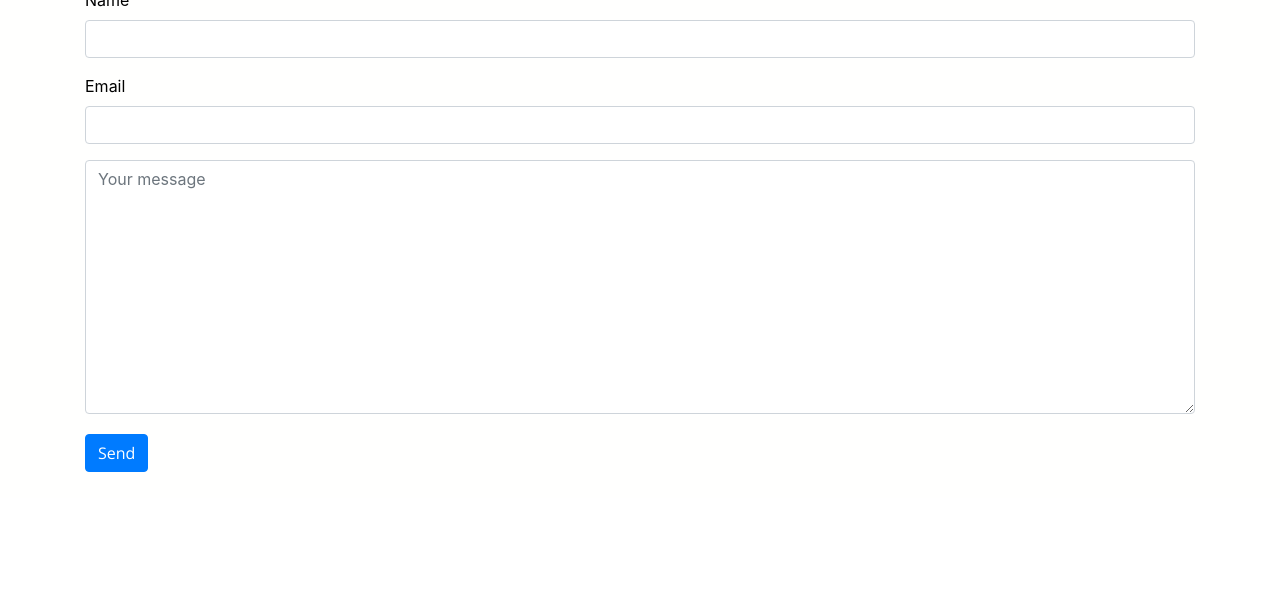
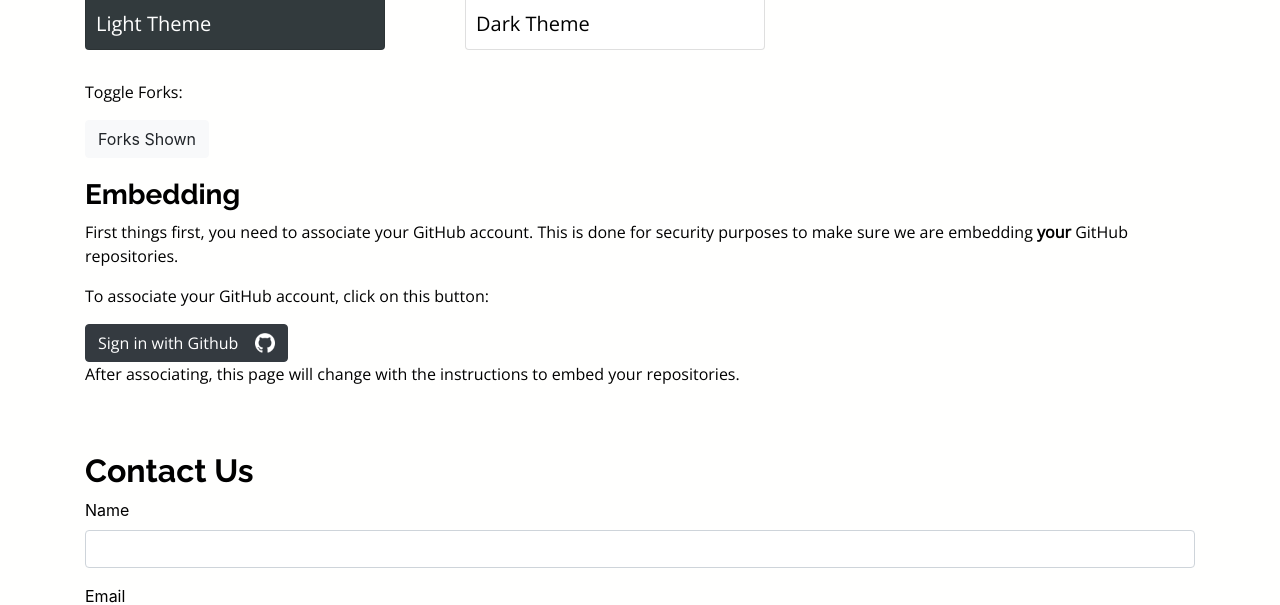
Before and after one commit to N1ght-Owls/reposi, a Flask app: page /docs in a window 1280 px wide. Shown: the part 605-1210 px from the top of the page. Before the commit the page ends 1077 px from the top, so only its background shows below. Run offline with Flask 2, Linux system fonts and the light colour scheme; some libraries are stand-ins or nearby versions.

Commit message:
Customization option changes

```diff
--- a/static/custom.css
+++ b/static/custom.css
@@ -219,3 +219,15 @@ pre {
   background: rgba(242, 242, 242, 0.2);
 }
 }
+
+.card {
+  outline: thin;
+  border: thin;
+  overflow: hidden;
+  transition: 0.2s;
+
+}
+img{
+  outline: thin;
+  border: thin;
+}
--- a/templates/docs.html
+++ b/templates/docs.html
@@ -15,6 +15,29 @@
         show you how to embed your GitHub information into your personal
         website.
     </p>
+    <h3>Customization</h3>
+    <p>Preview below embed instructions</p>
+    <div class="row" style="margin-bottom: 30px;">
+
+        <div class="col-md-4">
+            <div class="card" style=" width: 300px; background-color: #323a3d; color:white; cursor: pointer !important;" onclick="changeTheme('Light')" id="#lightButton">
+            <img src="/static/light.png" height="250px" width="300px" style="margin-left:-1px; margin-top: -1px;"><img>
+            <p style="margin-left: 10px; margin-top: 10px; margin-bottom: 10px; font-size: 20px;">Light Theme</p>
+            </div>
+        </div>
+        <div class="col-md-4">
+            <div class="card" style=" width: 300px; cursor: pointer !important; color:black;" id="#darkButton" onclick="changeTheme('Dark')">
+            <img src="/static/dark.png" height="250px" width="300px" style="margin-left:-1px; margin-top: -1px;"><img>
+            <p style="margin-left: 10px; margin-top: 10px; margin-bottom: 10px; font-size: 20px;">Dark Theme</p>
+            </div>
+        </div>
+    </div>
+        <div class="row">
+        <div class="col-md-2">
+            <p>Toggle Forks:</P>
+            <button class="btn btn-light" onclick="displayForks(this)" style="margin-bottom:20px;">Forks Shown</button>
+        </div>
+    </div>
     <h3>Embedding</h3>
     {% if token != None %}
     <p>
@@ -28,16 +51,9 @@
         on your website to display your widget and also auto resize to fit. This is what it looks like:
     </p>
     <div>
-    <div class="row">
-        <div class="col-md-2">
-            <p>Toggle theme:</P>
-            <button class="btn btn-light" onclick="changeTheme(this)" style="margin-bottom:20px;">Light Theme</button>
-        </div>
-        <div class="col-md-2">
-            <p>Toggle Forks:</P>
-            <button class="btn btn-light" onclick="displayForks(this)" style="margin-bottom:20px;">Forks Shown</button>
-        </div>
-    </div>
+
+         <!-- <button class="btn btn-light" onclick="changeTheme(this)" style="margin-bottom:20px;">Light Theme</button> -->
+
 
 
         <script src="https://cdnjs.cloudflare.com/ajax/libs/iframe-resizer/4.2.10/iframeResizer.min.js"></script>
@@ -59,11 +75,27 @@
     <script>
         var theme = "light";
         var forks = "shown";
-        function changeTheme(btn) {
+        var color = "light";
+        var darkbtn = document.getElementById("#darkButton")
+        var lightbtn = document.getElementById("#lightButton")
+        function changeTheme(color) {
 
-            if (btn.innerHTML == "Dark Theme") {
-                btn.innerHTML = "Light Theme";
-                btn.classList = "btn btn-light";
+            if (color == "Dark") {
+                lightbtn.style = "width: 300px; cursor: pointer !important; color:black !important;"
+                darkbtn.style = " width: 300px; background-color: #323a3d; color:white; cursor: pointer !important;"
+                theme = "dark";
+                document.getElementById("embed").innerHTML = `&ltscript src="https://cdnjs.cloudflare.com/ajax/libs/iframe-resizer/4.2.10/iframeResizer.min.js"&gt&lt/script&gt
+&ltiframe src="{{hostname}}/widget/{{username}}?token={{token}}&theme=`+theme+`&forks=`+forks+`" allowtransparency="true"
+style="width:100%;border:none;overflow:hidden;" id="GitHubIframe"&gt&lt/iframe&gt
+&ltscript src="{{hostname}}/static/iframe.js"&gt&lt/script&gt`
+                document.getElementsByTagName("iframe")[0].src = "{{hostname}}/widget/{{username}}?token={{token}}&theme="+theme+"&fork"+forks;
+                document.getElementById("plainLink").innerHTML = "{{hostname}}/widget/{{username}}?token={{token}}&theme="+theme+"&fork"+forks;
+                Prism.highlightAll()
+                document.getElementsByTagName("iframe").contentWindow.location.reload();
+            }
+            else {
+                darkbtn.style = "width: 300px; cursor: pointer !important;  color:black !important;"
+                lightbtn.style = " width: 300px; background-color: #323a3d; color:white; cursor: pointer !important;"
                 theme = "light";
                 document.getElementById("embed").innerHTML = `&ltscript src="https://cdnjs.cloudflare.com/ajax/libs/iframe-resizer/4.2.10/iframeResizer.min.js"&gt&lt/script&gt
 &ltiframe src="{{hostname}}/widget/{{username}}?token={{token}}&theme=`+theme+`&forks=`+forks+`" allowtransparency="true"
@@ -72,18 +104,7 @@
                 document.getElementsByTagName("iframe")[0].src = "{{hostname}}/widget/{{username}}?token={{token}}&theme="+theme+"&fork"+forks;
                 document.getElementById("plainLink").innerHTML = "{{hostname}}/widget/{{username}}?token={{token}}&theme="+theme+"&fork"+forks;
                 Prism.highlightAll()
-            }
-            else {
-                btn.innerHTML = "Dark Theme";
-                btn.classList = "btn btn-dark";
-                theme = "dark";
-                document.getElementById("embed").innerHTML = `&ltscript src="https://cdnjs.cloudflare.com/ajax/libs/iframe-resizer/4.2.10/iframeResizer.min.js"&gt&lt/script&gt
-                &ltiframe src="{{hostname}}/widget/{{username}}?token={{token}}&theme=`+theme+`&forks=`+forks+`" allowtransparency="true"
-                style="width:100%;border:none;overflow:hidden;" id="GitHubIframe"&gt&lt/iframe&gt
-                &ltscript src="{{hostname}}/static/iframe.js"&gt&lt/script&gt`
-                document.getElementsByTagName("iframe")[0].src = "{{hostname}}/widget/{{username}}?token={{token}}&theme="+theme+"&fork"+forks;
-                document.getElementById("plainLink").innerHTML = "{{hostname}}/widget/{{username}}?token={{token}}&theme="+theme+"&fork"+forks;
-                 Prism.highlightAll()
+                document.getElementsByTagName("iframe").contentWindow.location.reload();
 
             }
         }
@@ -99,6 +120,7 @@
                 document.getElementById("plainLink").innerHTML = "{{hostname}}/widget/{{username}}?token={{token}}&theme="+theme+"&forks="+forks;
                 console.error("{{hostname}}/widget/{{username}}?token={{token}}&theme="+theme+"&fork"+forks)
                 Prism.highlightAll()
+                document.getElementsByTagName("iframe").contentWindow.location.reload();
             }
             else {
                 btn2.innerHTML = "Forks Shown";
@@ -111,6 +133,7 @@
                 document.getElementById("plainLink").innerHTML = "{{hostname}}/widget/{{username}}?token={{token}}&theme="+theme+"&forks="+forks;
                 console.error("{{hostname}}/widget/{{username}}?token={{token}}&theme="+theme+"&fork"+forks)
                 Prism.highlightAll()
+                document.getElementsByTagName("iframe").contentWindow.location.reload();
             }
             }
     </script>
```
Lines whose indentation alone changed are shown as unchanged.
